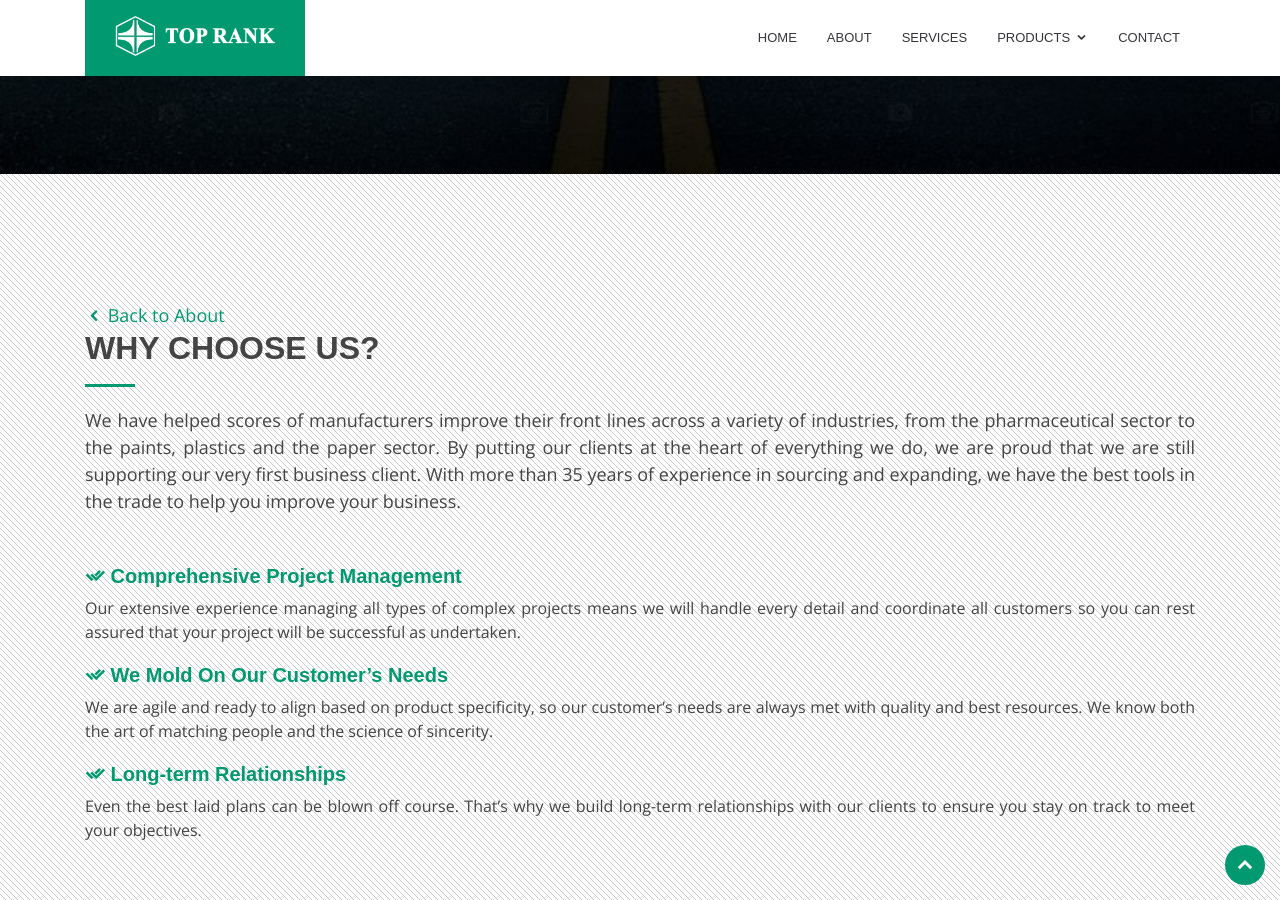
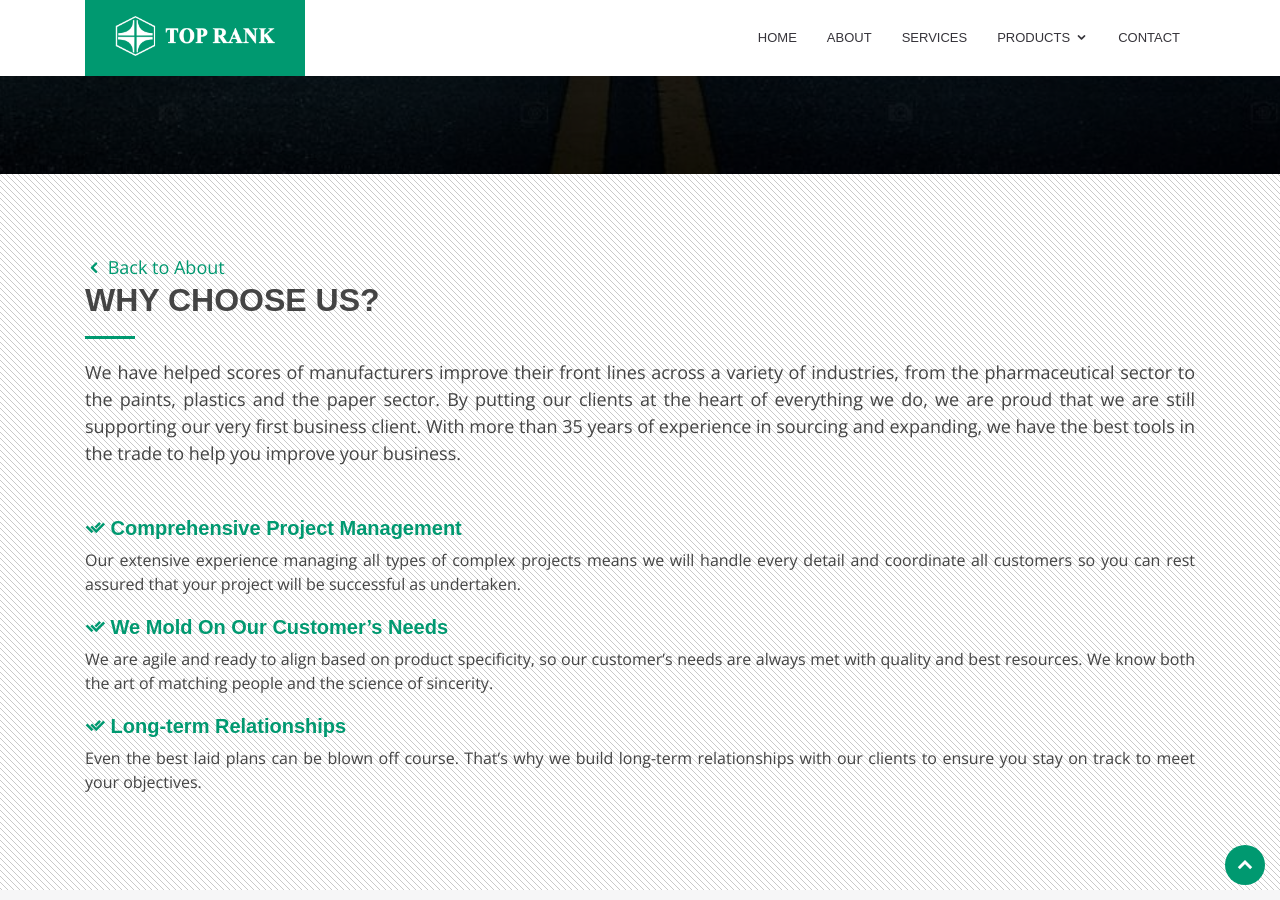
Before and after one commit to neyamat101/neyamat101.github.io, a Jekyll site: the page built from details.md, in a window 1280 px wide and 900 px high, scrolled down 726 px. Built offline with Jekyll 4.4.1, drawn with Linux system fonts in a browser that asks for light colours.

Commit message:
Update details.html
style added

```diff
--- a/_includes/details.html
+++ b/_includes/details.html
@@ -1,5 +1,5 @@
 <!-- ======= Why Us Section ======= -->
-<section id="why-us-details" class="why-us mt-5">
+<section id="why-us-details" class="why-us">
     <div class="container">
 
         <div class="row">
```
